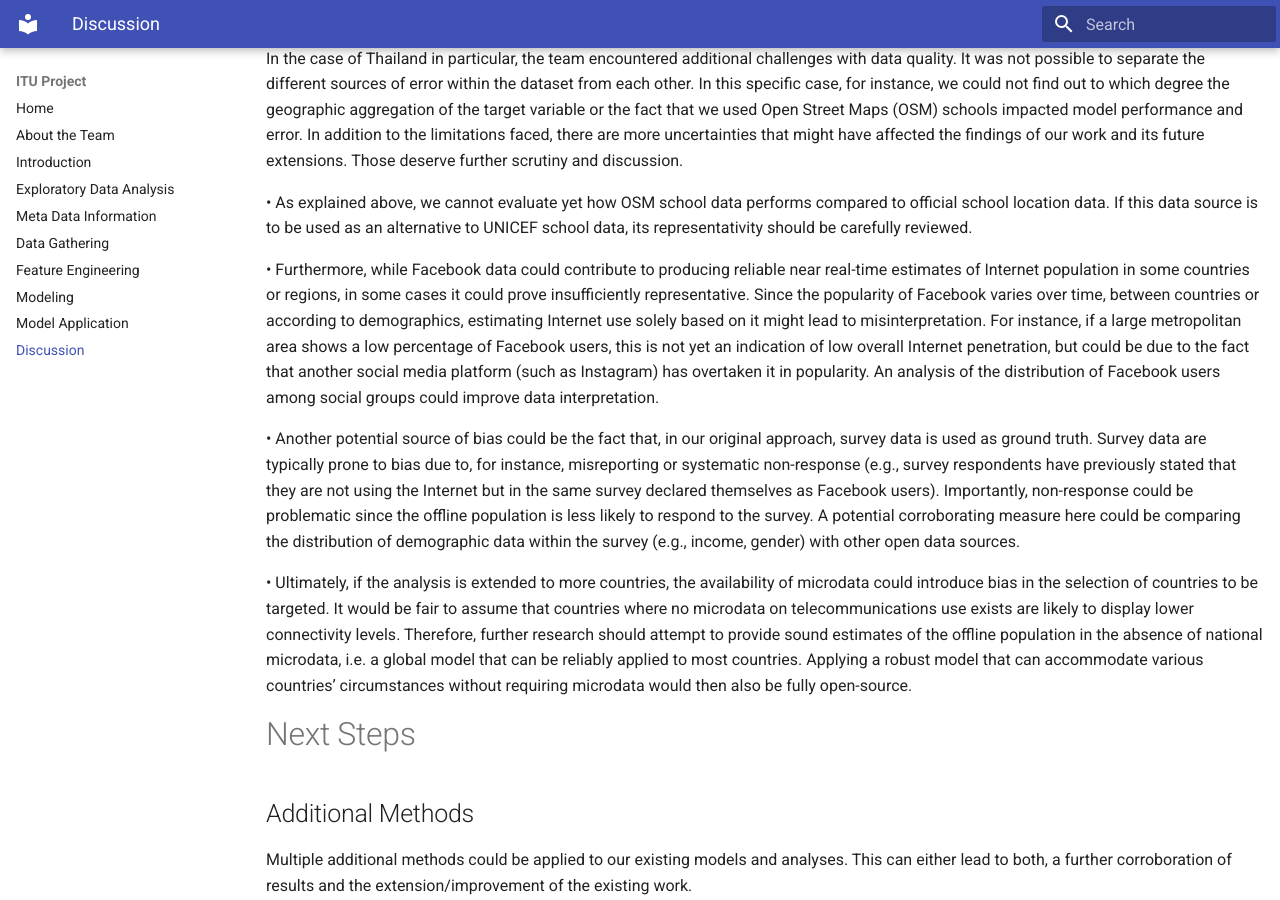
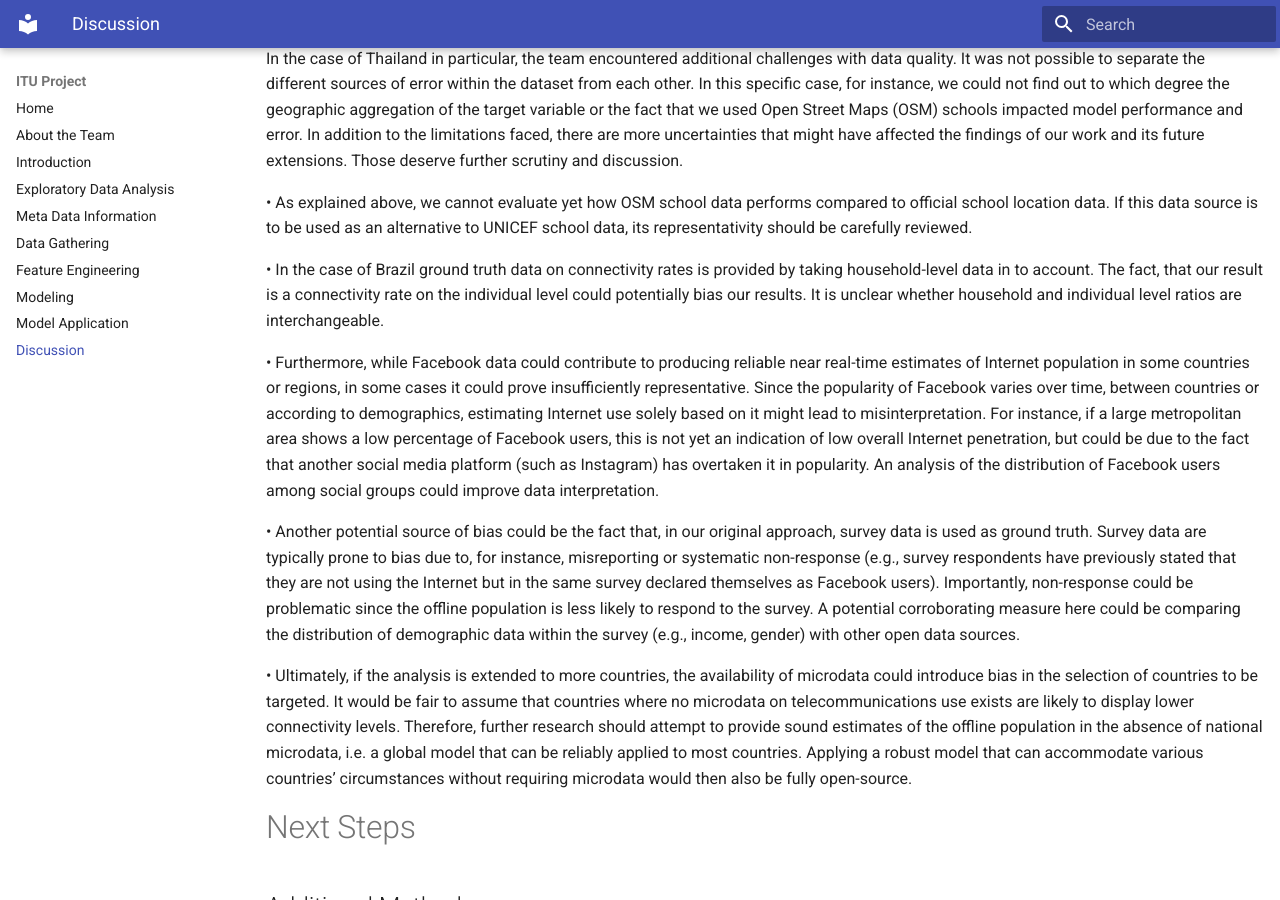
Before and after one commit to DSSGxUK/itu, an MkDocs documentation site: the page built from documentation/docs/conc.md, in a window 1280 px wide and 900 px high, scrolled down 849 px. Built offline with MkDocs 1.6.1 and Material for MkDocs 9.7.7, drawn with Linux system fonts in a browser that asks for light colours.

Commit message:
additional

```diff
--- a/documentation/docs/conc.md
+++ b/documentation/docs/conc.md
@@ -19,7 +19,9 @@
 In the case of Thailand in particular, the team encountered additional challenges with data quality. It was not possible to separate the different sources of error within the dataset from each other. In this specific case, for instance, we could not find out to which degree the geographic aggregation of the target variable or the fact that we used Open Street Maps (OSM) schools impacted model performance and error.
 In addition to the limitations faced, there are more uncertainties that might have affected the findings of our work and its future extensions. Those deserve further scrutiny and discussion.
 
-•	As explained above, we cannot evaluate yet how OSM school data performs compared to official school location data. If this data source is to be used as an alternative to UNICEF school data, its representativity should be carefully reviewed.
+•	As explained above, we cannot evaluate yet how OSM school data performs compared to official school location     data. If this data source is to be used as an alternative to UNICEF school data, its representativity should be carefully reviewed.
+
+•   In the case of Brazil ground truth data on connectivity rates is provided by taking household-level data in to account. The fact, that our result is a connectivity rate on the individual level could potentially bias our results. It is unclear whether household and individual level ratios are interchangeable.
 
 •	Furthermore, while Facebook data could contribute to producing reliable near real-time estimates of Internet population in some countries or regions, in some cases it could prove insufficiently representative. Since the popularity of Facebook varies over time, between countries or according to demographics, estimating Internet use solely based on it might lead to misinterpretation. For instance, if a large metropolitan area shows a low percentage of Facebook users, this is not yet an indication of low overall Internet penetration, but could be due to the fact that another social media platform (such as Instagram) has overtaken it in popularity. An analysis of the distribution of Facebook users among social groups could improve data interpretation.
 
```
Also changed, not shown: documentation/docs/modapp.md (+2 -2 lines).
